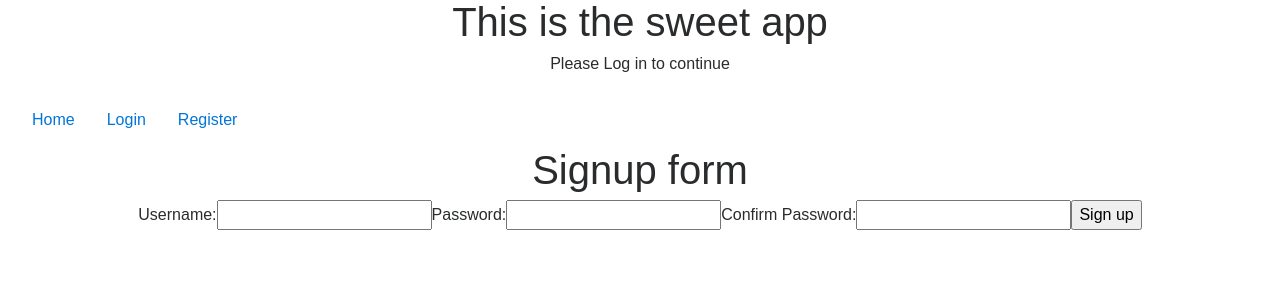
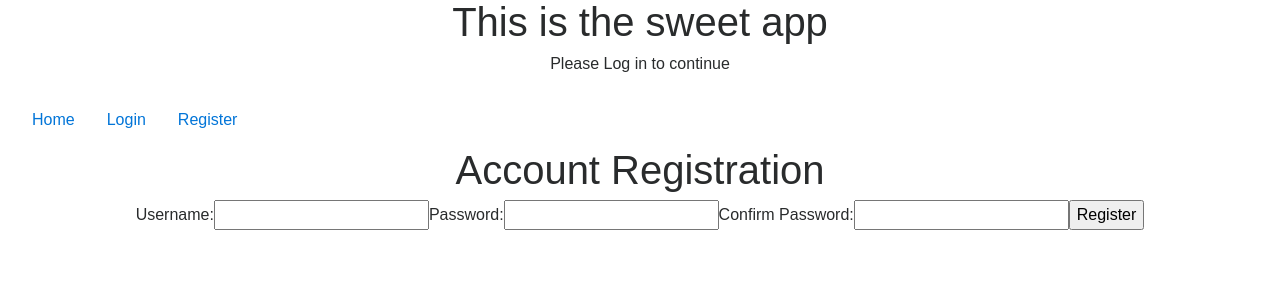
Before and after one commit to finne132/reactionTime, a React (Create React App) app: page /signup in a window 1280 px wide. Shown: the top 300 px of the page. Built offline with nearby package versions, Linux system fonts and the light colour scheme; no server answers.

Commit message:
cleaned up some more content language

```diff
--- a/src/components/SignupForm.jsx
+++ b/src/components/SignupForm.jsx
@@ -45,7 +45,7 @@ class SignupForm extends Component {
 		}
 		return (
 			<div className="SignupForm">
-				<h1>Signup form</h1>
+				<h1>Account Registration</h1>
 				<label htmlFor="username">Username: </label>
 				<input
 					type="text"
@@ -67,7 +67,7 @@ class SignupForm extends Component {
 					value={this.state.confirmPassword}
 					onChange={this.handleChange}
 				/>
-				<button onClick={this.handleSubmit}>Sign up</button>
+				<button onClick={this.handleSubmit}>Register</button>
 			</div>
 		)
 	}
```
